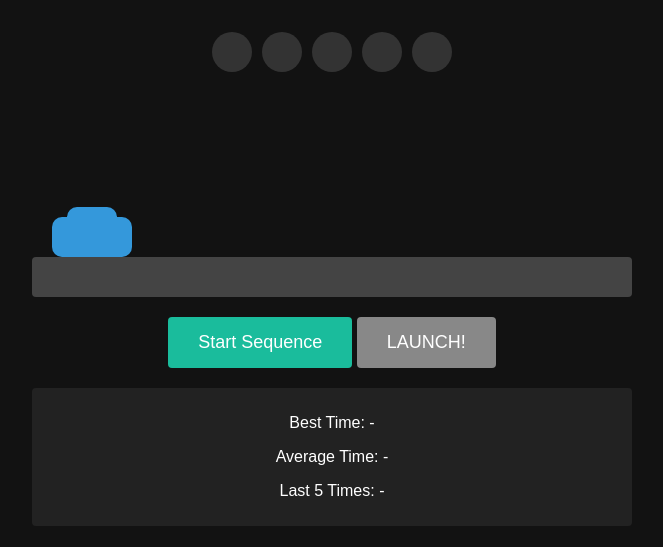
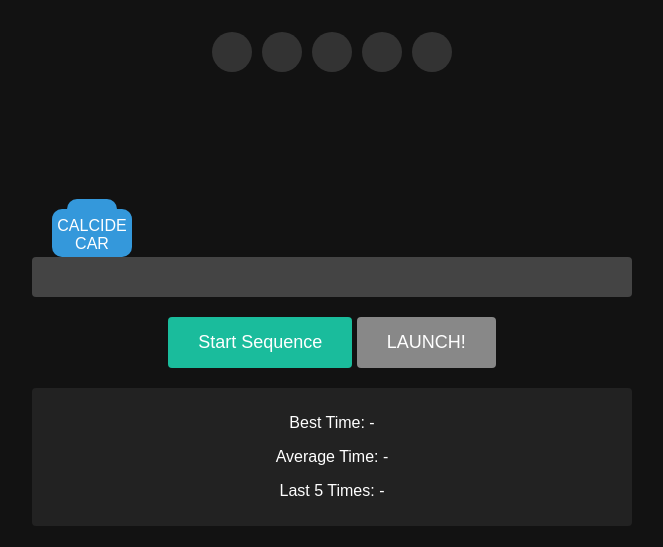
Before and after one commit to amitverm/calcide, a plain HTML site: page index.html in a window 1280 px wide. Shown: the part 293-840 px from the top of the page, without its empty margins (308-971 px from the left). Drawn offline with Linux system fonts and the light colour scheme.

Commit message:
added CALCIDE CAR inside car

```diff
--- a/index.html
+++ b/index.html
@@ -143,6 +143,7 @@
       background-color: #3498db;
       border-radius: 10px;
       transition: left 0.5s ease-out;
+      padding-top: 8px;
     }
 
     .car:before {
@@ -426,7 +427,7 @@
 
       <div class="car-container">
         <div class="track"></div>
-        <div class="car" id="car"></div>
+        <div class="car" id="car">CALCIDE CAR</div>
       </div>
 
       <button id="startButton">Start Sequence</button>
```
